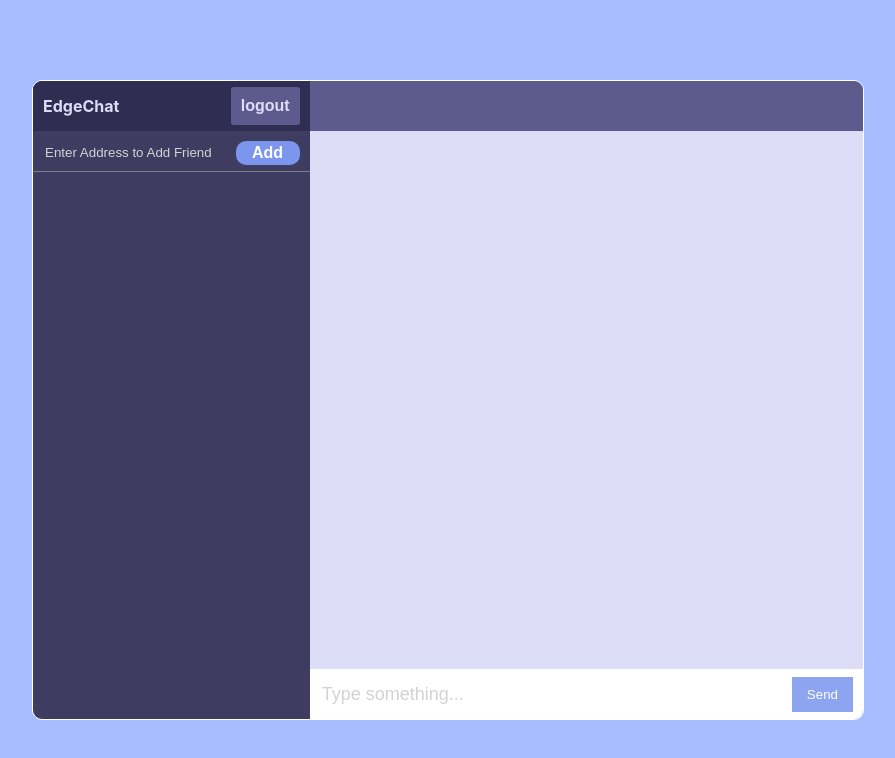
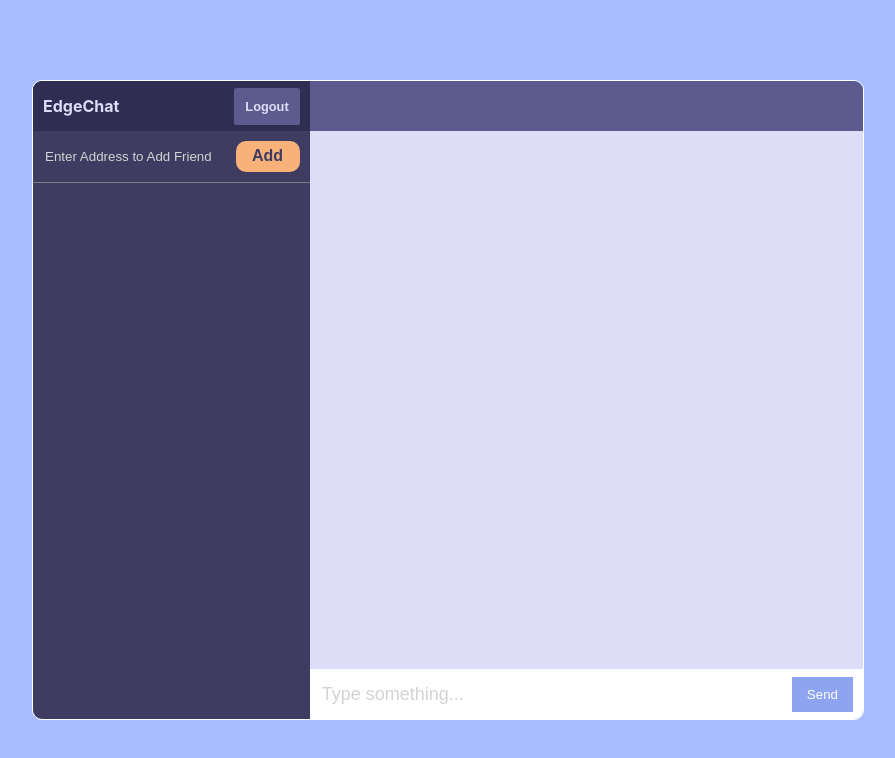
Before and after one commit to Prathamesh-Nate/edge-chat, a Next.js app: page /ChatHome in a window 1280 px wide. Shown: the top 758 px of the page, without its empty margins (192-1087 px from the left). Built offline with nearby package versions, Linux system fonts and the light colour scheme.

Commit message:
fixed more errors

```diff
--- a/components/Navbar.jsx
+++ b/components/Navbar.jsx
@@ -7,7 +7,7 @@ const Navbar = () => {
     <div className="navbar">
       <span className="logo">EdgeChat</span>
       <div className="user">
-        <button onClick={logoutUser}>logout</button>
+        <button onClick={logoutUser}>Logout</button>
       </div>
     </div>
   );
--- a/pages/ChatHome.js
+++ b/pages/ChatHome.js
@@ -6,10 +6,12 @@ import { ChatContext } from "../context/ChatContext";
 function ChatHome() {
   const { connectWallet } = useContext(ChatContext);
 
+
   useEffect(() => {
     connectWallet();
   }, []);
   return (
+
     <div className="home">
       <div className="container">
         <Sidebar />
--- a/styles/style.scss
+++ b/styles/style.scss
@@ -165,8 +165,8 @@
           button {
             background-color: #5d5b8d;
             color: #ddddf7;
-            padding: 10px;
-            font-size: 1rem;
+            padding: 11px;
+            font-size: 0.8rem;
             font-weight: bold;
             border: none;
             border-radius: 5%;
@@ -184,6 +184,11 @@
         .searchForm {
           padding: 10px;
 
+          form {
+            display: flex;
+            justify-content: space-between;
+          }
+
           input {
             background-color: transparent;
             border: none;
@@ -196,10 +201,10 @@
             }
           }
           button {
-            background-color: #7b96ec;
-            color: white;
+            background-color: #f9b17a;
+            color: #3e3c61;
             float: right;
-            padding: 0.2rem;
+            padding: 0.4rem;
             width: 25%;
             font-size: 1rem;
             font-weight: bold;
@@ -252,8 +257,14 @@
         justify-content: space-between;
         padding: 10px;
         color: lightgray;
+
+        span {
+          font-size: 1.1rem;
+          font-weight: 600;
+          margin: 0 auto;
+        }
+
       }
-
       .chatIcons {
         display: flex;
         gap: 10px;
@@ -273,13 +284,20 @@
         .message {
           display: flex;
           gap: 20px;
-          margin-bottom: 20px;
+          margin-bottom: 0.1rem;
 
           .messageInfo {
             display: flex;
             flex-direction: column;
+            justify-content: center;
+            align-items: center;
             color: gray;
             font-weight: 300;
+
+            span {
+              font-size: 0.8rem;
+              font-weight: 500;
+            }
 
             img {
               width: 40px;
@@ -299,6 +317,7 @@
               padding: 10px 20px;
               border-radius: 0px 10px 10px 10px;
               max-width: max-content;
+              box-shadow: #38393a 0.5px 0.5px;
             }
 
             img {
```
